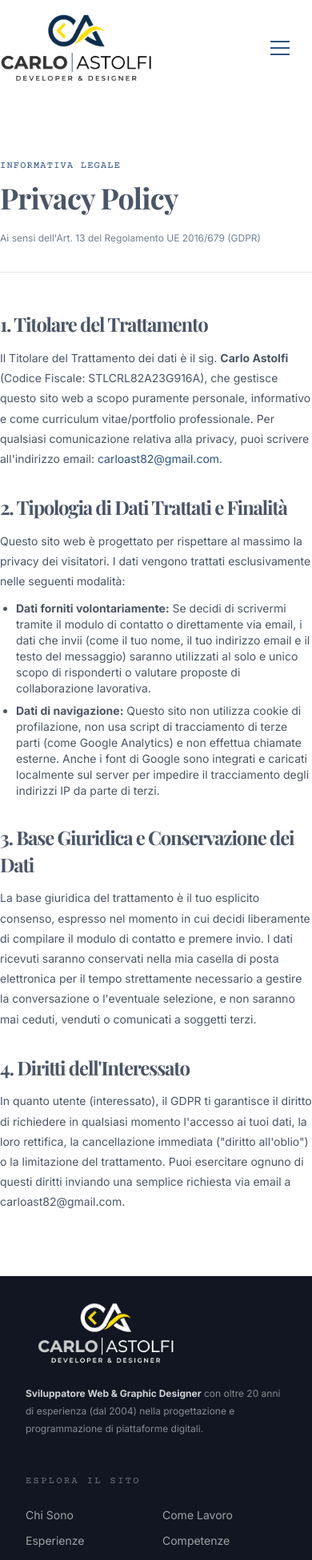
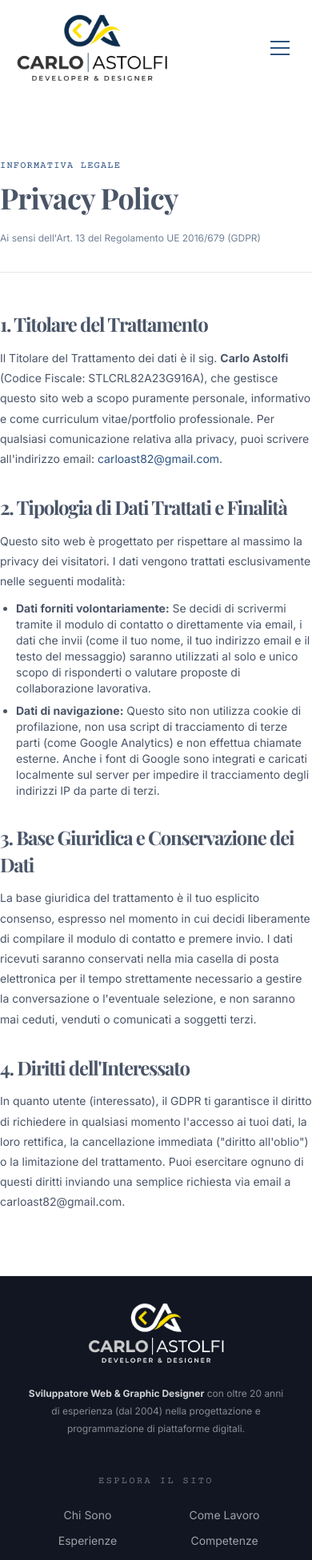
Before and after one commit to carloast82/personal-website, a Next.js app: page /privacy in a window 390 px wide. Shown: the top 1951 px of the page at 80% size. Built offline with nearby package versions, Linux system fonts and the light colour scheme.

Commit message:
allineamento logo e footer

```diff
--- a/app/layout.tsx
+++ b/app/layout.tsx
@@ -1,6 +1,6 @@
+import "./globals.css";
 import type { Metadata } from "next";
 import { Inter, Playfair_Display, Courier_Prime } from "next/font/google"; // Importiamo i tuoi 3 font
-import "./globals.css";
 
 // 1. Configurazione di Inter (Sans-Serif per il Body)
 const fontSans = Inter({
--- a/components/Footer.tsx
+++ b/components/Footer.tsx
@@ -45,7 +45,7 @@ export default function Footer() {
                 viewport={viewportConfig}
                 // Cambiato w-50 (che non esiste) in un valore esplicito w-[200px]
                 // Aggiunto relative per il corretto funzionamento di 'fill'
-                className="relative w-50 h-20"
+                className="relative w-50 h-20 m-auto md:ml-0"
               >
                 <Image
                   src="/images/logo-carloastolfi-white.webp"
@@ -57,7 +57,7 @@ export default function Footer() {
             </div>
 
             {/* Descrizione Professionale */}
-            <p className="font-sans text-xs text-white/50 leading-relaxed max-w-sm pt-2">
+            <p className="font-sans text-xs text-white/50 leading-relaxed max-w-sm pt-2 text-center md:text-left">
               <strong className="text-white/80 font-semibold">
                 Sviluppatore Web & Graphic Designer
               </strong>{" "}
@@ -67,7 +67,7 @@ export default function Footer() {
           </div>
 
           {/* COLONNA 2: NAVIGAZIONE INTERNA (4 Colonne su Desktop, divisa in 2 sub-colonne) */}
-          <div className="md:col-span-4 lg:col-span-4 space-y-4">
+          <div className="md:col-span-4 lg:col-span-4 space-y-4  text-center md:text-left">
             <h4 className="font-mono text-xs uppercase tracking-[0.2em] text-white/40">
               Esplora il sito
             </h4>
@@ -118,12 +118,12 @@ export default function Footer() {
           </div>
 
           {/* COLONNA 3: LINK ESTERNI / DOWNLOAD (3 Colonne su Desktop) */}
-          <div className="md:col-span-3 lg:col-span-4 space-y-4">
+          <div className="md:col-span-3 lg:col-span-4 space-y-4 text-center md:text-left">
             <h4 className="font-mono text-xs uppercase tracking-[0.2em] text-white/40">
               Risorse esterne
             </h4>
 
-            <div className="space-y-4 pt-2">
+            <div className="flex flex-col items-center md:items-start gap-4 pt-2">
               {/* Download CV */}
               <a
                 href="/cv_Astolfi_Carlo.pdf"
--- a/components/Hero.tsx
+++ b/components/Hero.tsx
@@ -98,7 +98,7 @@ export default function Hero() {
               <span>
                 PHP, JS, HTML5, CSS/SCSS
                 <br />
-                React, Node.js
+                REACT, NODE.JS
               </span>
             </div>
 
--- a/components/Navbar.tsx
+++ b/components/Navbar.tsx
@@ -51,7 +51,7 @@ export default function Navbar() {
           custom={1}
           viewport={viewportConfig}
           href="/"
-          className="flex items-center gap-3 group"
+          className="flex items-center gap-3 group pl-5 md:pl-0"
         >
           <Image
             src="/images/logo-carloastolfi.webp"
```
